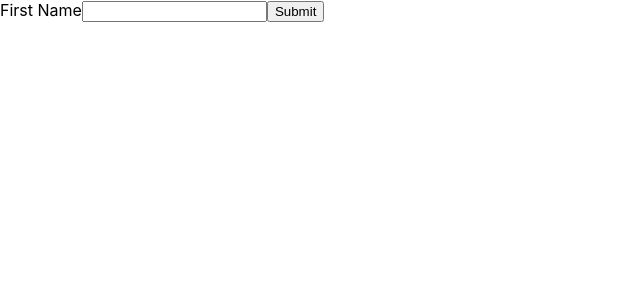
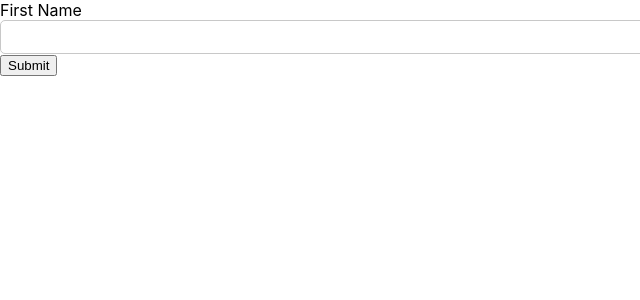
Before and after one commit to mariavisual166/react-form, a React (Create React App) app: page / in a window 1280 px wide. Shown: the top 300 px of the page, without its empty margins (0-640 px from the left). Built offline with nearby package versions, Linux system fonts and the light colour scheme.

Commit message:
create styles for Input

```diff
--- a/package.json
+++ b/package.json
@@ -3,11 +3,12 @@
   "version": "0.1.0",
   "private": true,
   "dependencies": {
+    "@material-ui/styles": "^4.11.5",
     "@testing-library/jest-dom": "^5.16.5",
     "@testing-library/react": "^13.3.0",
     "@testing-library/user-event": "^13.5.0",
-    "react": "^18.2.0",
-    "react-dom": "^18.2.0",
+    "react": "^17.0.2",
+    "react-dom": "^17.0.2",
     "react-hook-form": "^7.34.2",
     "react-scripts": "5.0.1",
     "web-vitals": "^2.1.4"
--- a/src/Form/Form.js
+++ b/src/Form/Form.js
@@ -13,7 +13,6 @@ function Form({ children }) {
 
   return (
     <form onSubmit={handleSubmit(onSubmit)}>
-
       <Input
         name="Name"
         label="First Name"
--- a/src/Input/Input.js
+++ b/src/Input/Input.js
@@ -1,11 +1,12 @@
-
 import * as React from "react";
+import makeStyles from "./Input.styles";
 
 function Input({ name, label, register, required, errors }) {
+  const classes = makeStyles();
   return (
     <>
       <label>{label}</label>
-      <input {...register(name, { required })} />
+      <input className={classes.input} {...register(name, { required })} />
       {errors[name] && <span>This field is required</span>}
     </>
   );
--- /dev/null
+++ b/src/Input/Input.styles.js
@@ -0,0 +1,12 @@
+import { makeStyles } from "@material-ui/styles";
+
+const useStyles = makeStyles({
+  input: {
+    width: "100%",
+    border: "1px solid #C8C8C8",
+    borderRadius: "5px",
+    height: "30px",
+  },
+});
+
+export default useStyles;
--- a/src/index.js
+++ b/src/index.js
@@ -1,8 +1,6 @@
 import React from "react";
-import ReactDOM from "react-dom/client";
+import ReactDOM from "react-dom";
 import "./index.css";
 import App from "./App/App";
 
-const root = ReactDOM.createRoot(document.getElementById("root"));
-
-root.render(<App />);
+ReactDOM.render(<App />, document.getElementById("root"));
```
Also changed, not shown: 1 other file (tests, documents, lock files or other folders).
